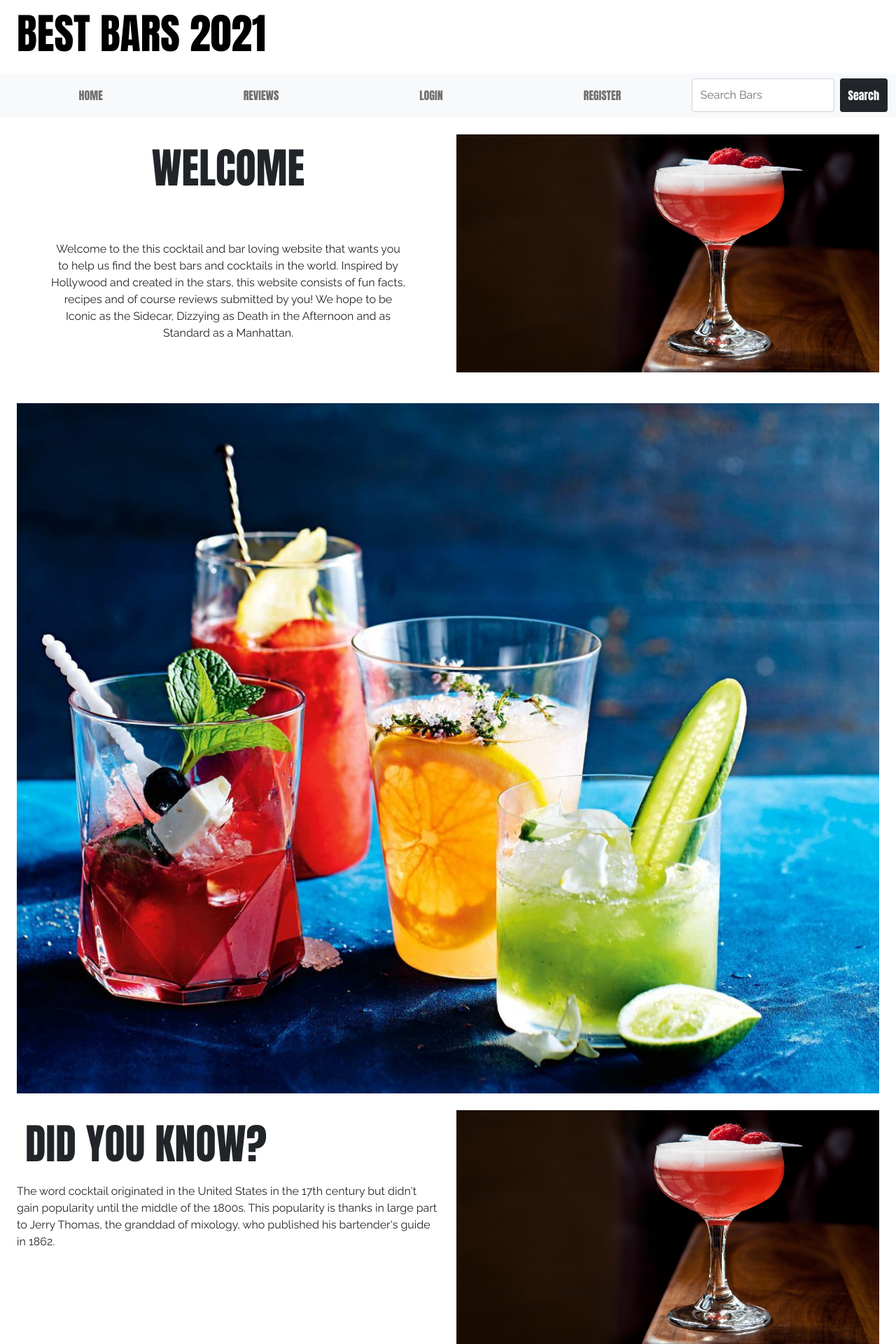
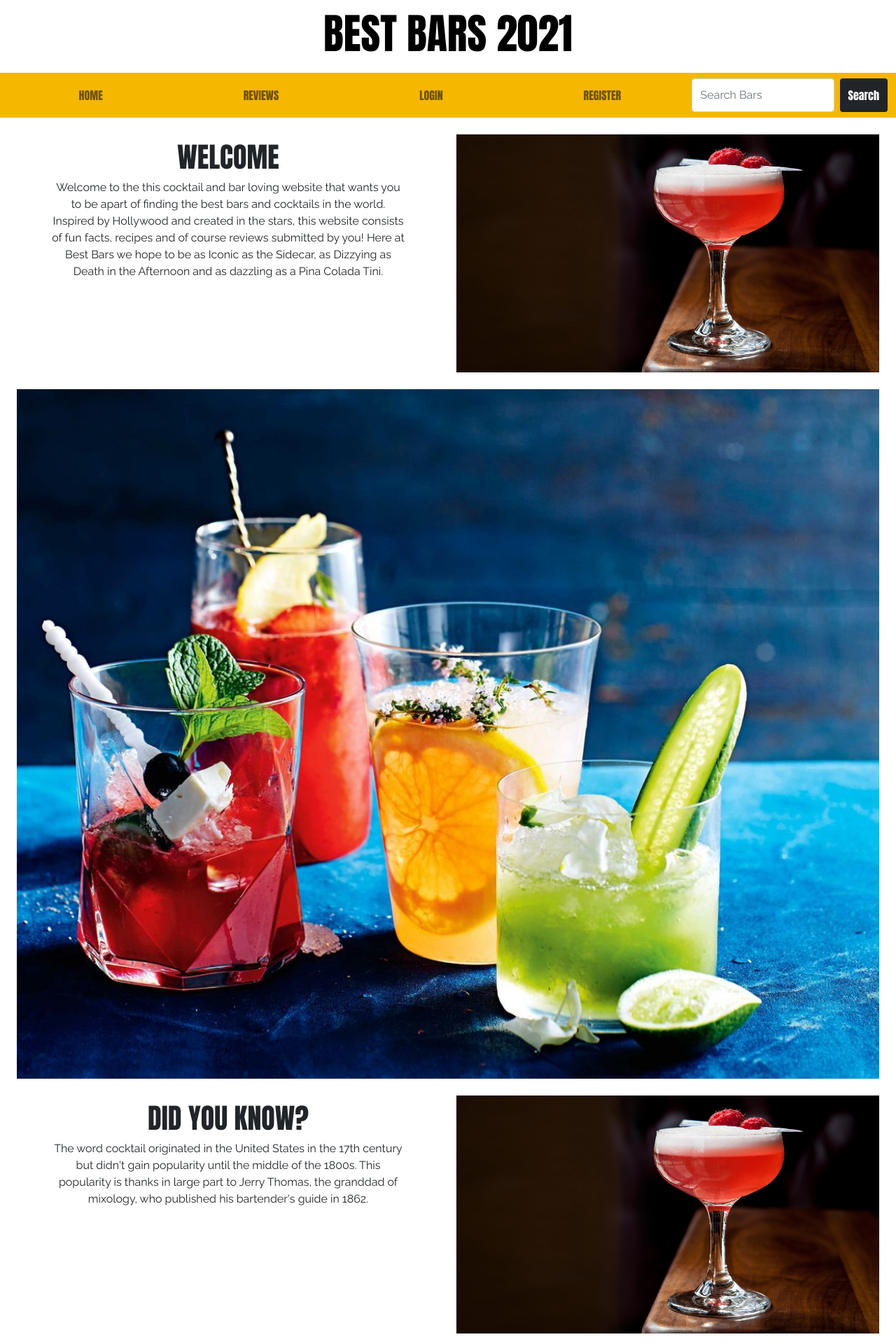
Before and after one commit to chardma3/Best-Bars-2021, a Flask app: page / in a window 1280 px wide. Shown: the top 1920 px of the page at 70% size. Run offline with Flask 2, Linux system fonts and the light colour scheme; some libraries are stand-ins or nearby versions.

Commit message:
centered header, centered text, changed h1 font, added text, added recipe, changed navbar and footer color

```diff
--- a/static/css/style.css
+++ b/static/css/style.css
@@ -7,27 +7,24 @@
     box-sizing: border-box;
 }
 
-
-
 body {
     font-family: 'Raleway', sans-serif;
     scroll-behavior: smooth;
 }
 
-h1 {
+.header-h1 {
     font-family: 'Anton', sans-serif;
     padding: 12px;
     font-size: 60px;
 }
 
-h3, h4 {
+h1, h3, h4 {
     font-family: 'Anton', sans-serif;
 }
 
-.small {
-    font-size: 20px;
+.navbar {
+    background-color: #F5B700;
 }
-
 .navbar a {
     padding: 12px;
     font-family: 'Anton', sans-serif;
@@ -39,8 +36,8 @@ color: black;
 }
 
 a:hover {
-    color:purple;
-    text-decoration: solid underline purple 4px;
+    color:#DC0073;
+    text-decoration: solid underline #DC0073 4px;
     transition: color .15s ease-in-out,
     -background-color .15s ease-in-out,
     -border-color .15s ease-in-out;
@@ -49,13 +46,13 @@ a:hover {
 .flashes h4 {
     line-height: 20px;
     margin-top  : 50px;
-    color: purple;
+    color: #DC0073;
     font-family: 'Anton', sans-serif;
 }
 
 .card-reviews {
     padding: 20px;
-    border: solid 1px purple;
+    border: solid 1px #DC0073;
 }
 
 img {
@@ -120,7 +117,7 @@ padding-top: 55px;
 }
 
 .btn:hover {
-    background-color: purple;
+    background-color: #DC0073;
     box-shadow: none;
 }
 
@@ -128,7 +125,7 @@ padding-top: 55px;
 
 .footer-container {
     margin-top: 30px;
-    background-color:lightgray;
+    background-color:#F5B700;
 }
 
 .copyright-container {
@@ -154,7 +151,7 @@ padding-top: 55px;
 }
 
 .social-links li a i:hover {
-    background: purple;
+    background: #DC0073;
 }
 
 /* Media queries */
--- a/templates/base.html
+++ b/templates/base.html
@@ -20,12 +20,12 @@
         <div class="heading-container container-fluid mx-0">
             <div class="row">
                 <div class="col-12">
-                  <a href="{{ url_for('index') }}" class="text-decoration-none heading-link"><h1>BEST BARS 2021</h1></a>
+                  <a href="{{ url_for('index') }}" class="text-decoration-none heading-link text-center"><h1 class="header-h1">BEST BARS 2021</h1></a>
                   </div>
             </div>
         </div>
         <!-- navbar-->
-        <nav class="navbar navbar-expand-lg navbar-light bg-light">
+        <nav class="navbar navbar-expand-lg navbar-light">
             <div class="container-fluid">
                 <button class="navbar-toggler" type="button" data-bs-toggle="collapse" data-bs-target="#navbarSupportedContent" aria-controls="navbarSupportedContent" aria-expanded="false" aria-label="Toggle navigation">
                     <span class="navbar-toggler-icon"></span>
--- a/templates/index.html
+++ b/templates/index.html
@@ -6,10 +6,10 @@
 <div class="container-fluid mt-4">
     <div class="row">
         <div class="col-12 col-md-6">
-            <h1 class="text-center">WELCOME</h1>
-            <p class="text-center p-5">Welcome to the this cocktail and bar loving website that wants you to help us find the best bars and cocktails in the world.
+            <h1 class="text-center pt-2">WELCOME</h1>
+            <p class="text-center px-5">Welcome to the this cocktail and bar loving website that wants you to be apart of finding the best bars and cocktails in the world.
       Inspired by Hollywood and created in the stars, this website consists of fun facts, recipes and of course reviews submitted by you!
-      We hope to be Iconic as the Sidecar, Dizzying as Death in the Afternoon and as Standard as a Manhattan.</p>
+      Here at Best Bars we hope to be as Iconic as the Sidecar, as Dizzying as Death in the Afternoon and as dazzling as a Pina Colada Tini.</p>
         </div>
         <div class="col-12 col-md-6"><img src="{{ url_for('static', filename='images/drink_one.jpg') }}" alt="cocktail"></div>
     </div>
@@ -18,8 +18,8 @@
 <div class="container-fluid mt-4">
     <div class="row">
         <div class="col-12 col-md-6">
-            <h1>DID YOU KNOW?</h1>
-            <p>The word cocktail originated in the United States in the 17th century but didn't gain popularity until
+            <h1 class="text-center pt-2">DID YOU KNOW?</h1>
+            <p class="text-center px-5">The word cocktail originated in the United States in the 17th century but didn't gain popularity until
                 the middle of the 1800s.
                 This popularity is thanks in large part to Jerry Thomas, the granddad of mixology, who published his
                 bartender's guide in 1862.</p>
@@ -35,8 +35,8 @@
     <div class="row">
         <div class="col-12 col-md-6"><img src="{{ url_for('static', filename='images/drink_two.jpg') }}" alt="cocktail"></div>
         <div class="col-12 col-md-6">
-            <h1>AFTERNOON DEATH</h1>
-            <p>Ernest Hemingway invented this one because of his love of absinthe during his time in France. Death in
+            <h1 class="text-center pt-2">AFTERNOON DEATH</h1>
+            <p class="text-center px-5">Ernest Hemingway invented this one because of his love of absinthe during his time in France. Death in
                 the Afternoon was also his contribution to “So Red the Nose, or Breath in the Afternoon,”
                 a 1935 cocktail book featuring recipes from 30 celebrity authors.</p>
         </div>
@@ -50,10 +50,16 @@
 <div class="container-fluid mt-4">
     <div class="row">
         <div class="col-12 col-md-6">
-            <h1>DID YOU KNOW?</h1>
-            <p>Prohibition in the United States may have banned liquor, but spirits flowed freely in the back alleys,
+            <h1 class="text-center pt-2">DID YOU KNOW?</h1>
+            <p class="text-center px-5">Prohibition in the United States may have banned liquor, but spirits flowed freely in the back alleys,
                 speakeasies, and countrysides of America.
-                In fact, many of the best cocktails came out of and survived those dry years.</p>
+                In fact, many of the best cocktails came out of and survived those dry years. Some examples of prohibition cockatails are Sidecar, White Lady, Mojito and Daquiri. </p>
+                <h3>Daquiri</h3>
+                <ul >
+                    <li>50ml white rum</li>
+                    <li>3ml lime</li>
+                    <li>1ml sugar syrup</li>
+                </ul>
         </div>
         <div class="col-12 col-md-6"><img src="{{ url_for('static', filename='images/drink_three.jpg') }}" alt="cocktail"></div>
     </div>
```
